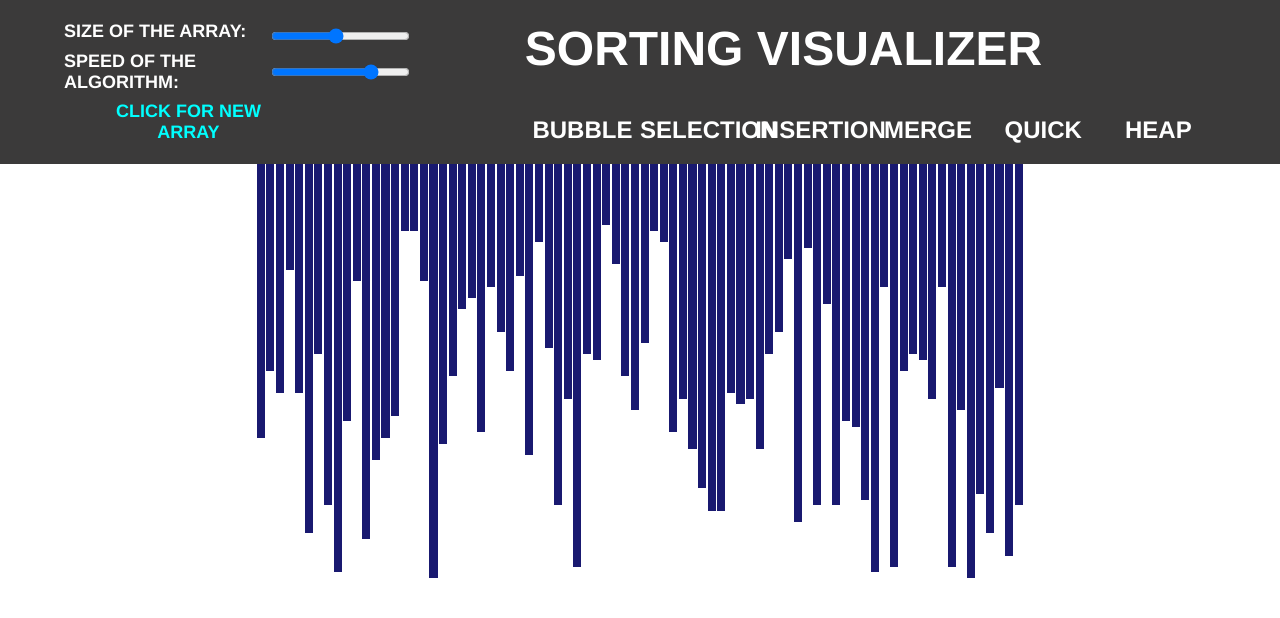
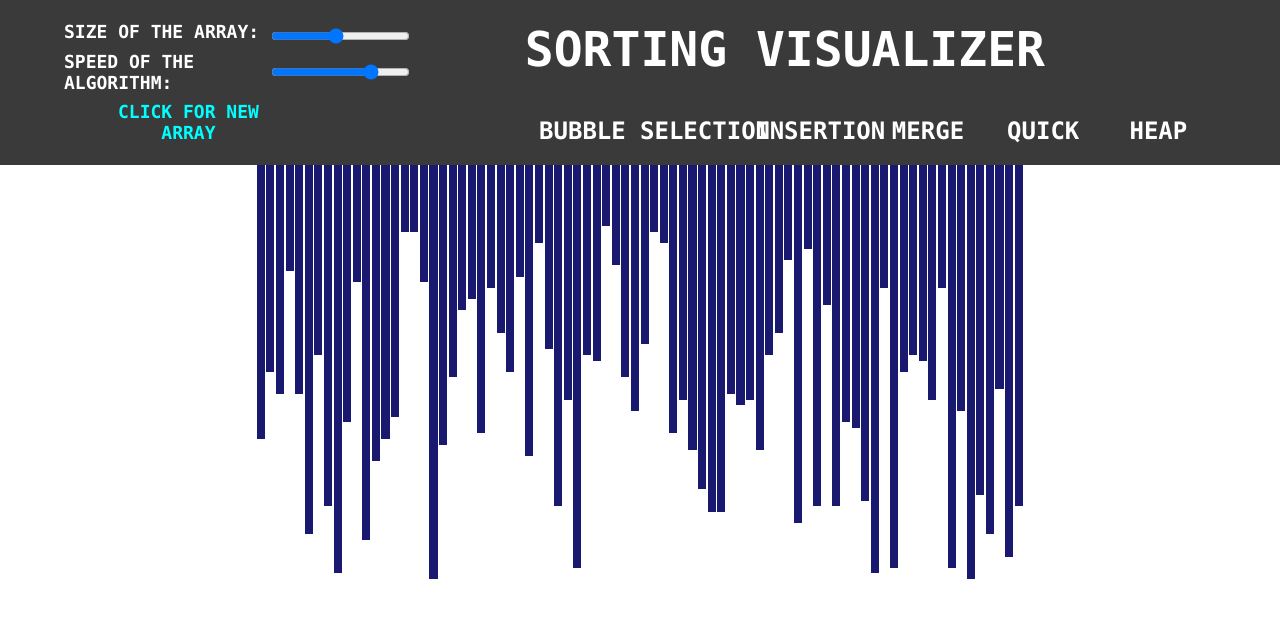
Before and after one commit to divya4000/sorting_visualizing_tool, a plain HTML site: page index.html in a window 1280 px wide. Drawn offline with nearby package versions, Linux system fonts and the light colour scheme; files that its build step writes are made by us from their sources.

Commit message:
Update style.scss

```diff
--- a/style.scss
+++ b/style.scss
@@ -1,10 +1,9 @@
 $no_algos: 6;
-
 *
 {
     margin: 0px;
     padding: 0px;
-    font-family: 'Helvetica Neue', Helvetica, Arial, sans-serif;
+    font-family: "Lucida Console", "Courier New", monospace;
     font-size: large;
     font-weight: bold;
     text-transform: uppercase;
@@ -136,20 +135,3 @@ section
 {
     display: none;
 }
-
-/*
-@media (max-width: 480px)//Mobiles
-{
-
-}
-
-@media (min-width: 481px) and (max-width: 1250px)//Tablets
-{
-
-}
-
-@media (min-width: 1251px)//Laptops and up
-{
-
-}
-*/
```
